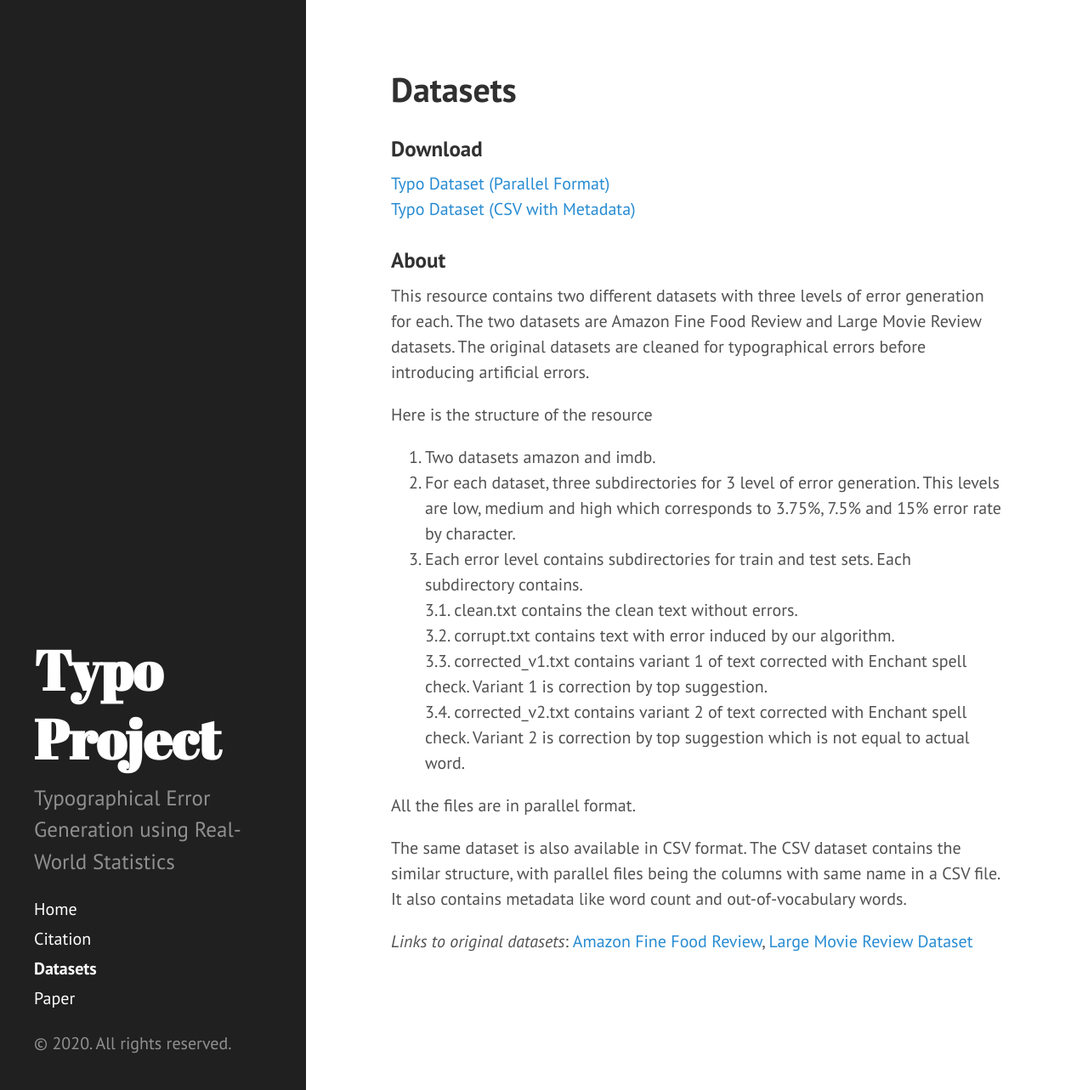
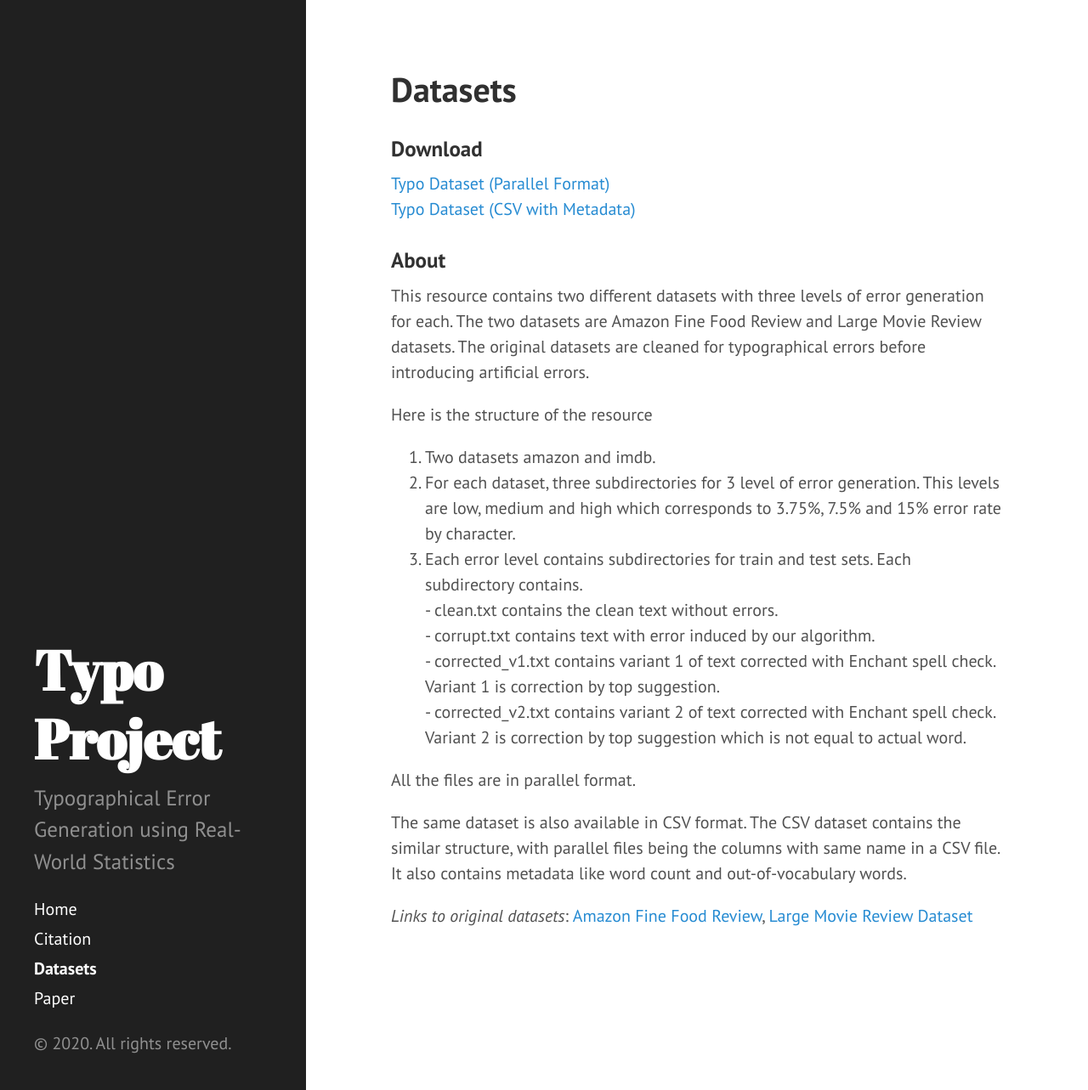
Before and after one commit to xitizzz/typo, a Jekyll site: the page built from dataset.md, in a window 1280 px wide and 1283 px high. Shown: the whole window at 85% size. Built offline with Jekyll 4.4.1, drawn with Linux system fonts in a browser that asks for light colours.

Commit message:
Update dataset.md

```diff
--- a/dataset.md
+++ b/dataset.md
@@ -16,10 +16,10 @@ Here is the structure of the resource
   1. Two datasets amazon and imdb.
   2. For each dataset, three subdirectories for 3 level of error generation. This levels are low, medium and high which corresponds to 3.75%, 7.5% and 15% error rate by character.
   3. Each error level contains subdirectories for train and test sets. Each subdirectory contains.
-    3.1. clean.txt contains the clean text without errors.
-    3.2. corrupt.txt contains text with error induced by our algorithm.
-    3.3. corrected_v1.txt contains variant 1 of text corrected with Enchant spell check. Variant 1 is correction by top suggestion.
-    3.4. corrected_v2.txt contains variant 2 of text corrected with Enchant spell check. Variant 2 is correction by top suggestion which is not equal to actual word.
+    - clean.txt contains the clean text without errors.
+    - corrupt.txt contains text with error induced by our algorithm.
+    - corrected_v1.txt contains variant 1 of text corrected with Enchant spell check. Variant 1 is correction by top suggestion.
+    - corrected_v2.txt contains variant 2 of text corrected with Enchant spell check. Variant 2 is correction by top suggestion which is not equal to actual word.
 
 
 All the files are in parallel format.
```
